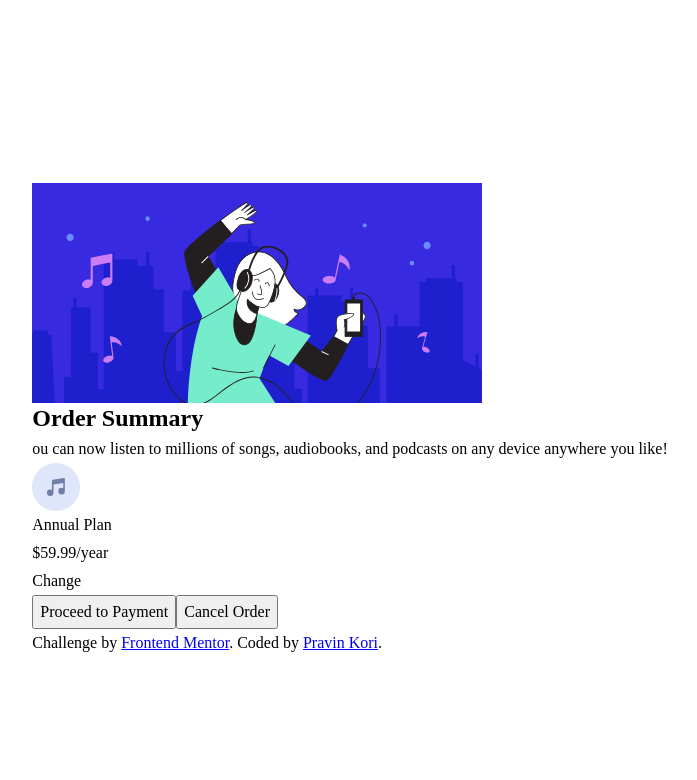
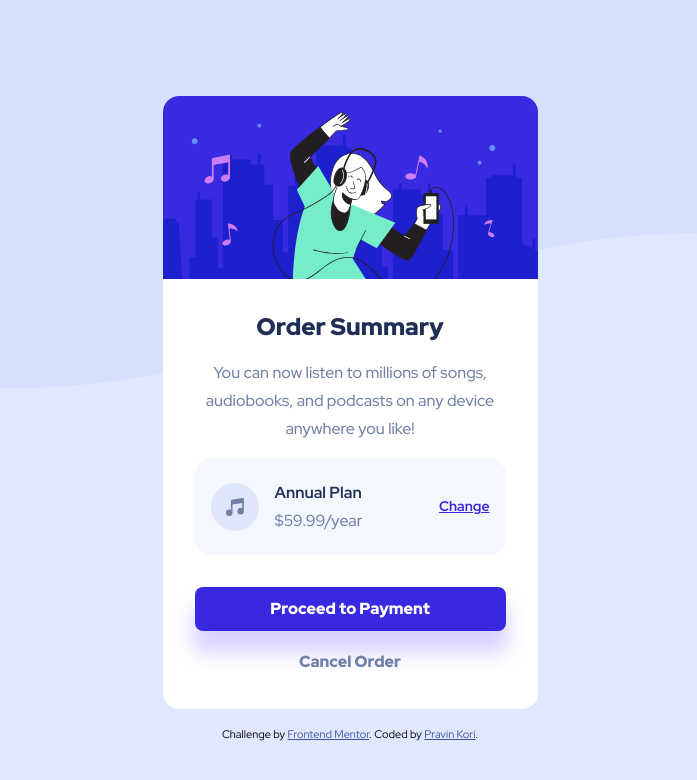
Before and after one commit to pravinkori/fem-order-summary-component, a React (Vite) app: page / in a window 1280 px wide. Shown: the top 780 px of the page, without its empty margins (290-987 px from the left). Built offline with nearby package versions, Linux system fonts and the light colour scheme.

Commit message:
feat: Complete order summary Card component

```diff
--- a/index.html
+++ b/index.html
@@ -9,6 +9,13 @@
       sizes="32x32"
       href="./src/assets/images/favicon-32x32.png"
     />
+    <!-- google fonts -->
+    <link rel="preconnect" href="https://fonts.googleapis.com" />
+    <link rel="preconnect" href="https://fonts.gstatic.com" crossorigin />
+    <link
+      href="https://fonts.googleapis.com/css2?family=Red+Hat+Display:ital,wght@0,300..900;1,300..900&display=swap"
+      rel="stylesheet"
+    />
     <title>Frontend Mentor | Order summary component</title>
   </head>
   <body>
--- a/src/components/Card.jsx
+++ b/src/components/Card.jsx
@@ -13,17 +13,19 @@ function Card() {
         <h1 className="card__title">Order Summary</h1>
 
         <p className="card__order-description">
-          ou can now listen to millions of songs, audiobooks, and podcasts on
+          You can now listen to millions of songs, audiobooks, and podcasts on
           any device anywhere you like!
         </p>
 
         <div className="flex-group">
-          <img src={musicIcon} alt="mucis note icon" />
-          <div className="card__plan-details">
-            <p>Annual Plan</p>
-            <span>$59.99/year</span>
+          <div className="card__plan">
+            <img src={musicIcon} alt="music note icon" />
+            <div>
+              <p className="card__plan-details">Annual Plan</p>
+              <p className="card__plan-price">$59.99/year</p>
+            </div>
           </div>
-          <span>Change</span>
+          <span className="card__plan-change">Change</span>
         </div>
 
         <button className="card__button">Proceed to Payment</button>
--- a/src/css/App.css
+++ b/src/css/App.css
@@ -1,16 +1,18 @@
 #root {
-  --clr-primary-green: hsl(75, 94%, 57%);
+  --clr-primary-pale-blue: hsl(248, 96%, 91%);
+  --clr-primary-bright-blue: hsl(245, 75%, 52%);
 
+  --clr-neutral-blue: hsl(244.51deg 82.61% 68.43%);
   --clr-neutral-white: hsl(0, 0%, 100%);
-  --clr-neutral-grey: hsl(0, 0%, 20%);
-  --clr-neutral-dark-grey: hsl(0, 0%, 12%);
-  --clr-neutral-black: hsl(0, 0%, 8%);
+  --clr-neutral-pale-blue: hsl(229, 100%, 98%);
+  --clr-neutral-desat-blue: hsl(224, 23%, 55%);
+  --clr-neutral-dark-blue: hsl(223, 47%, 23%);
 
-  --ff-base: "Inter", sans-serif;
+  --ff-base: "Red Hat Display", sans-serif;
 
-  --fw-light: 300;
-  --fw-regular: 400;
-  --fw-semi-bold: 700;
+  --fw-medium: 500;
+  --fw-bold: 700;
+  --fw-extra-bold: 900;
 
   --fs-300: 0.875rem;
   --fs-400: 1rem;
@@ -19,18 +21,138 @@
   --fs-700: 1.5rem;
 }
 
+/* general styling */
 body {
-  display: flex;
-  justify-content: center;
-  align-items: center;
+  display: grid;
+  place-content: center;
   margin: 1.25rem;
+  font-size: var(--fs-400);
+  background-image: url("../assets/images/pattern-background-mobile.svg");
+  background-size: contain;
+  background-repeat: no-repeat;
   overflow: hidden;
 }
 
+@media (min-width: 1024px) {
+  body {
+    background-image: url("../assets/images/pattern-background-desktop.svg");
+    background-repeat: no-repeat;
+    background-size: contain;
+  }
+}
+
+/* utilities */
 .flex {
   display: flex;
-  flex-direction: column;
   gap: 1rem;
-  justify-content: center;
+  flex-wrap: wrap;
+}
+
+/* card style */
+.card {
+  --cotent-padding: 2rem;
+  --cotent-spacing: 1rem;
+
+  font-family: var(--ff-base);
+  font-weight: var(--fw-medium);
+  background-color: var(--clr-neutral-white);
+  border-radius: 1rem;
+  overflow: hidden;
+  max-width: 375px;
+}
+
+.card__content {
+  display: grid;
+  gap: var(--cotent-spacing);
+  padding: var(--cotent-padding);
+}
+
+.card__title {
+  text-align: center;
+  color: var(--clr-neutral-dark-blue);
+  font-weight: var(--fw-extra-bold);
+}
+
+.card__order-description {
+  text-align: center;
+  color: var(--clr-neutral-desat-blue);
+}
+
+.flex-group {
+  display: flex;
+  padding: 1.25rem 1rem;
+  border-radius: 1rem;
+  background-color: var(--clr-neutral-pale-blue);
+  justify-content: space-between;
   align-items: center;
 }
+
+.card__plan {
+  display: flex;
+  align-items: center;
+  gap: 1rem;
+}
+
+.card__plan-details {
+  font-weight: var(--fw-bold);
+  color: var(--clr-neutral-dark-blue);
+}
+
+.card__plan-price {
+  color: var(--clr-neutral-desat-blue);
+}
+
+.card__plan-change {
+  font-size: var(--fs-300);
+  font-weight: var(--fw-bold);
+  color: var(--clr-primary-bright-blue);
+  cursor: pointer;
+  text-decoration: underline;
+  transition: color 0.5s ease;
+}
+
+.card__plan-change:hover {
+  color: var(--clr-neutral-blue);
+}
+
+.card__button {
+  font-weight: var(--fw-extra-bold);
+  font-size: var(--fs-400);
+  background-color: var(--clr-primary-bright-blue);
+  color: var(--clr-neutral-white);
+  cursor: pointer;
+  border: none;
+  border-radius: 0.5rem;
+  margin-top: 1rem;
+  padding: 0.5rem 0.5rem;
+  box-shadow: 0px 20px 20px 2px var(--clr-primary-pale-blue);
+  transition: background-color 0.5s ease;
+}
+
+.card__button:hover {
+  background-color: var(--clr-neutral-blue);
+}
+
+.card__cancel-button {
+  border: none;
+  border: none;
+  cursor: pointer;
+  font-weight: var(--fw-extra-bold);
+  color: var(--clr-neutral-desat-blue);
+  background-color: transparent;
+  transition: color 0.5s ease;
+}
+
+.card__cancel-button:hover {
+  color: var(--clr-neutral-dark-blue);
+}
+
+.attribution {
+  margin-top: 1rem;
+  font-family: var(--ff-base);
+  font-size: 11px;
+  text-align: center;
+}
+.attribution a {
+  color: hsl(228, 45%, 44%);
+}
--- a/src/css/index.css
+++ b/src/css/index.css
@@ -30,9 +30,7 @@ body {
 body {
   line-height: 1.75;
   -webkit-font-smoothing: antialiased;
-  /* background-color: hsl(0, 0%, 8%);
-   font-family: "Inter", sans-serif;
-   color: hsl(0, 0%, 100%); */
+  background-color: hsl(224.52 100% 93.92%);
 }
 
 /*
```
Also changed, not shown: src/assets/images/screenshot.png (added), 1 other file (tests, documents, lock files or other folders).
